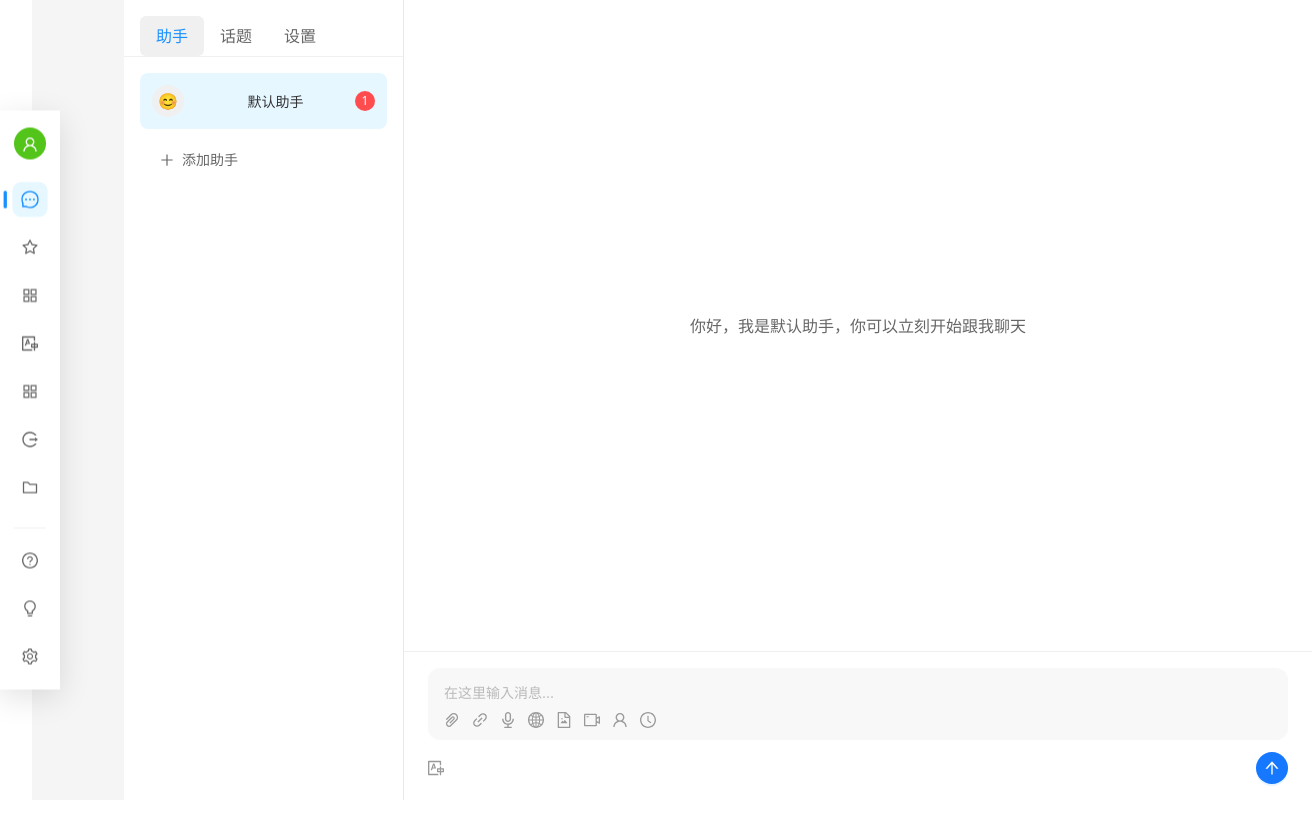
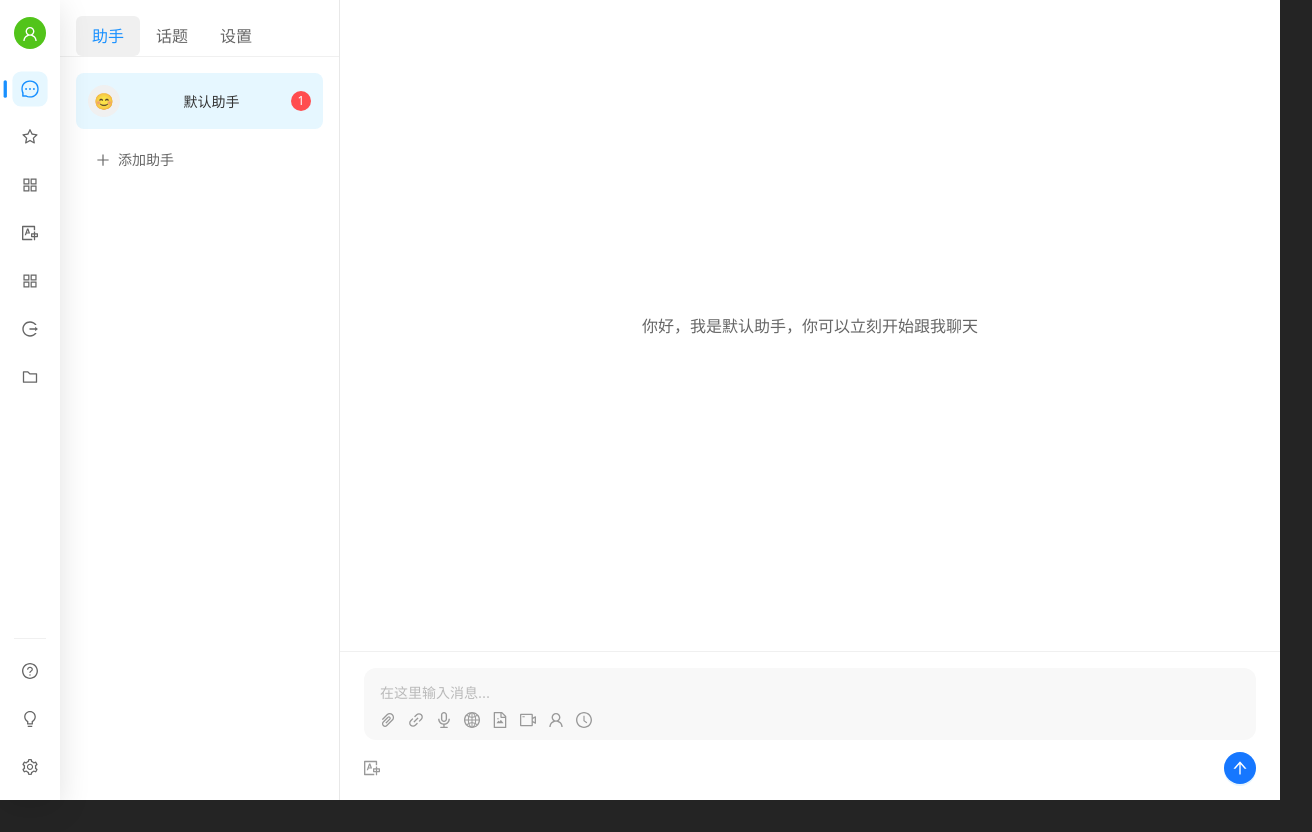
Before and after one commit to 2384830985/zero-studio, a Vue app: page /chat in a window 1280 px wide. Shown: the whole page, 1312 px wide, since content can reach past the window. After the commit the page ends 800 px from the top, so only its background shows below. Built offline with nearby package versions, Linux system fonts and the light colour scheme.

Commit message:
feature: 样式调整

```diff
--- a/src/components/Layout.vue
+++ b/src/components/Layout.vue
@@ -112,8 +112,8 @@
 .floating-sidebar {
   position: fixed;
   left: 0;
-  top: 50%;
-  transform: translateY(-50%);
+  top: 0;
+  bottom: 0;
   width: 60px;
   background-color: rgba(255, 255, 255, 0.95);
   display: flex;
@@ -189,6 +189,6 @@
   height: 100vh;
   display: flex;
   flex-direction: column;
-  padding-left: 92px; /* 60px sidebar width + 16px left margin + 16px right spacing */
+  padding-left: 60px; /* 60px sidebar width + 16px left margin + 16px right spacing */
 }
 </style>
--- a/src/style.css
+++ b/src/style.css
@@ -35,45 +35,7 @@
   line-height: 1.1;
 }
 
-button {
-  border-radius: 8px;
-  border: 1px solid transparent;
-  padding: 0.6em 1.2em;
-  font-size: 1em;
-  font-weight: 500;
-  font-family: inherit;
-  background-color: #1a1a1a;
-  cursor: pointer;
-  transition: border-color 0.25s;
-}
-button:hover {
-  border-color: #646cff;
-}
-button:focus,
-button:focus-visible {
-  outline: 4px auto -webkit-focus-ring-color;
-}
-
-.card {
-  padding: 2em;
-}
-
 #app {
-  max-width: 1280px;
   margin: 0 auto;
-  padding: 2rem;
   text-align: center;
 }
-
-@media (prefers-color-scheme: light) {
-  :root {
-    color: #213547;
-    background-color: #ffffff;
-  }
-  a:hover {
-    color: #747bff;
-  }
-  button {
-    background-color: #f9f9f9;
-  }
-}
```
